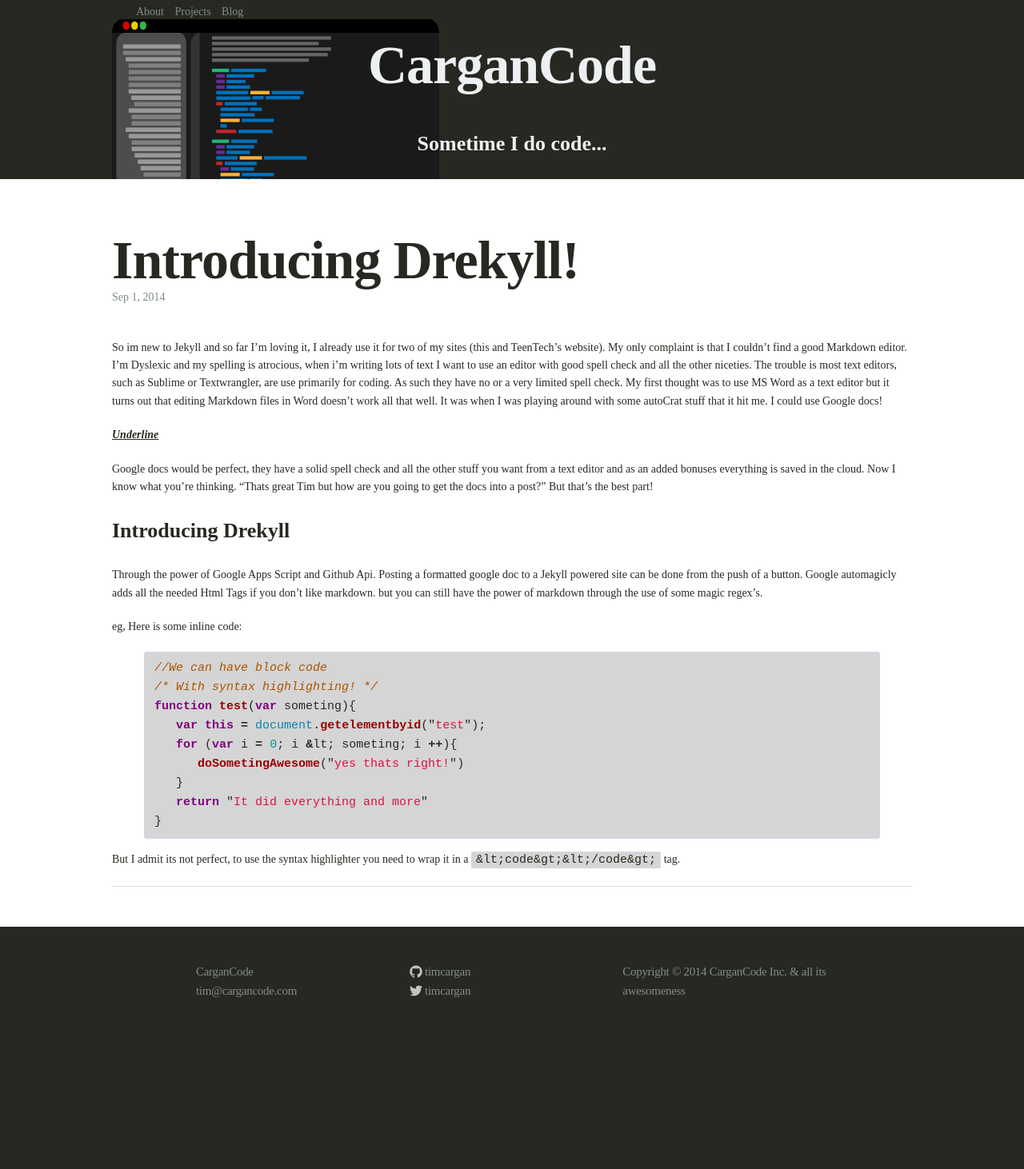
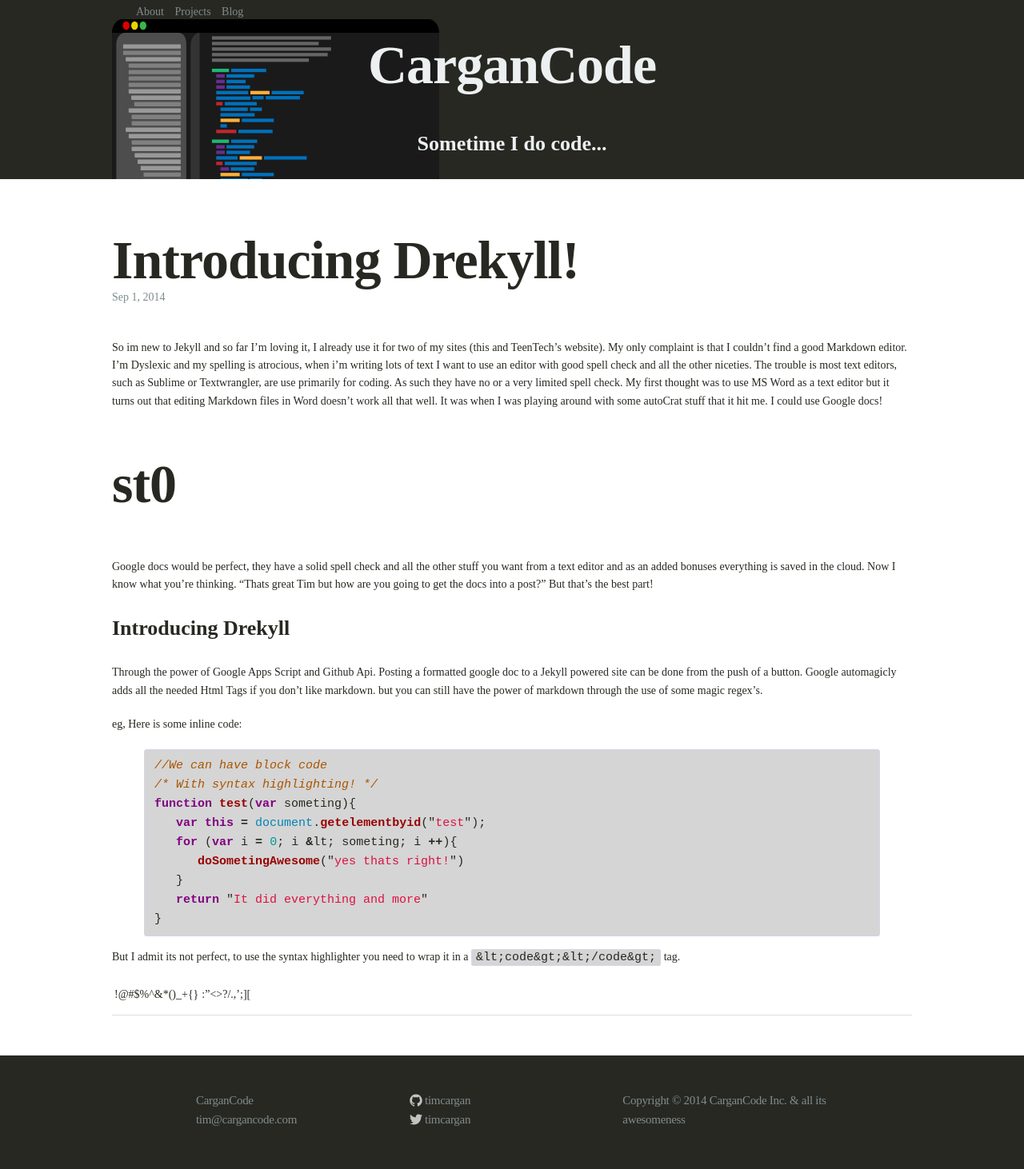
Before and after one commit to CarganCode/CarganCode.github.io, a Jekyll site: the page built from _posts/2014-9-1-Introducing_Drekyll!.md, in a window 1280 px wide. Shown: the whole page at 80% size. Built offline with Jekyll 4.4.1, drawn with Linux system fonts in a browser that asks for light colours; before the commit the page ends 1301 px from its top, so only the background shows below that.

Commit message:
Dev-Updating: Introducing Drekyll!

```diff
--- a/_posts/2014-9-1-Introducing_Drekyll!.md
+++ b/_posts/2014-9-1-Introducing_Drekyll!.md
@@ -9,7 +9,7 @@
 
 <!--more-->
 
-<span style="font-style:italic;text-decoration:underline;font-weight:bold;">Underline
+#st0
 
 Google docs would be perfect, they have a solid spell check and all the other stuff you want from a text editor and as an added bonuses everything is saved in the cloud. Now I know what you're thinking. “Thats great Tim but how are you going to get the docs into a post?” But that’s the best part!
 
@@ -36,3 +36,5 @@
 {% endhighlight %}
 
 But I admit its not perfect, to use the syntax highlighter you need to wrap it in a `&lt;code&gt;&lt;/code&gt;` tag.
+
+!@#$%^&amp;*()_+{}|:”&lt;&gt;?/.,’;\][
```
